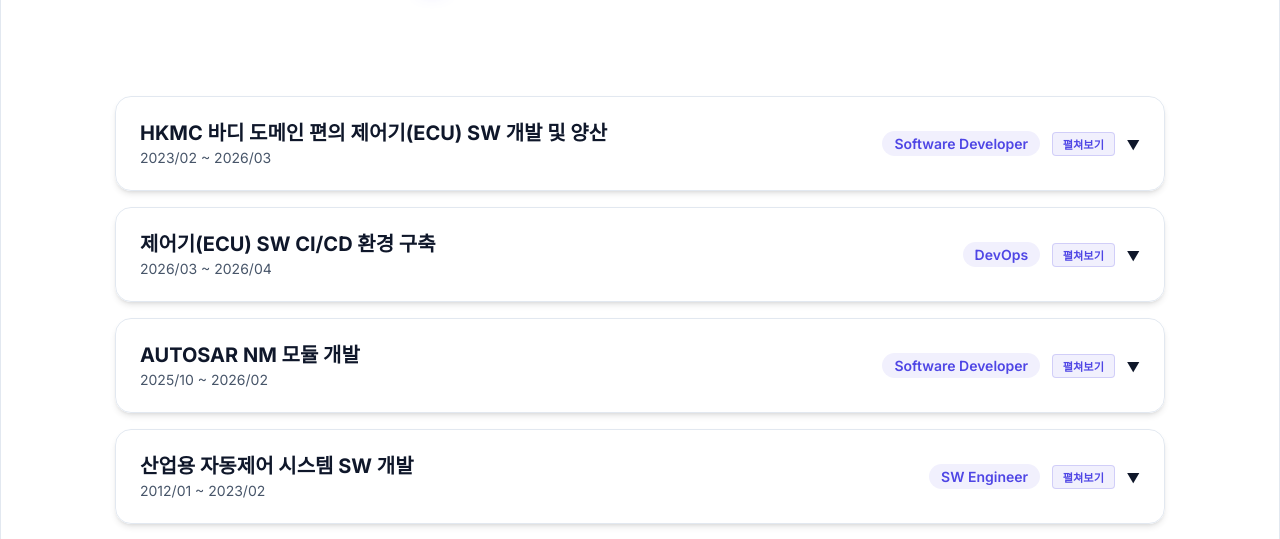
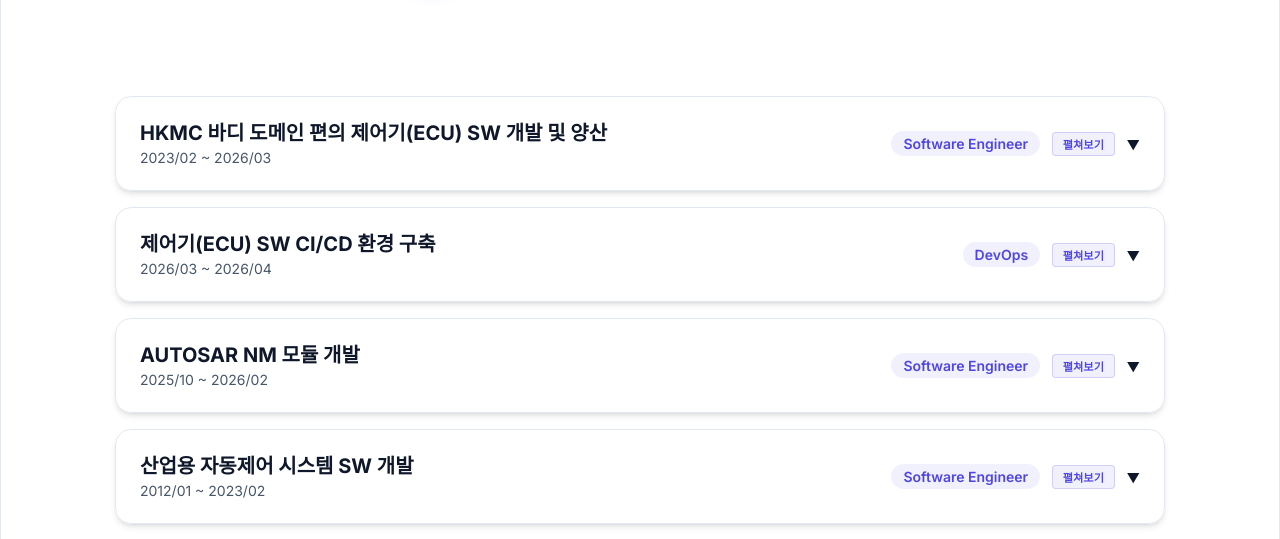
Before and after one commit to TimerOverflow/Hyun9_Portfolio, a React (Vite) app: page / in a window 1280 px wide. Shown: the part 4120-4659 px from the top of the page. Built offline with nearby package versions, Linux system fonts and the light colour scheme.

Commit message:
contents: Update role of KeyProjects

```diff
--- a/src/data/portfolioData.js
+++ b/src/data/portfolioData.js
@@ -111,7 +111,7 @@
       id: 1,
       title: "HKMC 바디 도메인 편의 제어기(ECU) SW 개발 및 양산",
       period: "2023/02 ~ 2026/03",
-      role: "Software Developer",
+      role: "Software Engineer",
       details: [
         {
           label: "Overview",
@@ -571,7 +571,7 @@
       id: 3,
       title: "AUTOSAR NM 모듈 개발",
       period: "2025/10 ~ 2026/02",
-      role: "Software Developer",
+      role: "Software Engineer",
       details: [
         {
           label: "Overview",
@@ -667,7 +667,7 @@
       id: 4,
       title: "산업용 자동제어 시스템 SW 개발",
       period: "2012/01 ~ 2023/02",
-      role: "SW Engineer",
+      role: "Software Engineer",
       details: [
         {
           label: "Overview",
```
